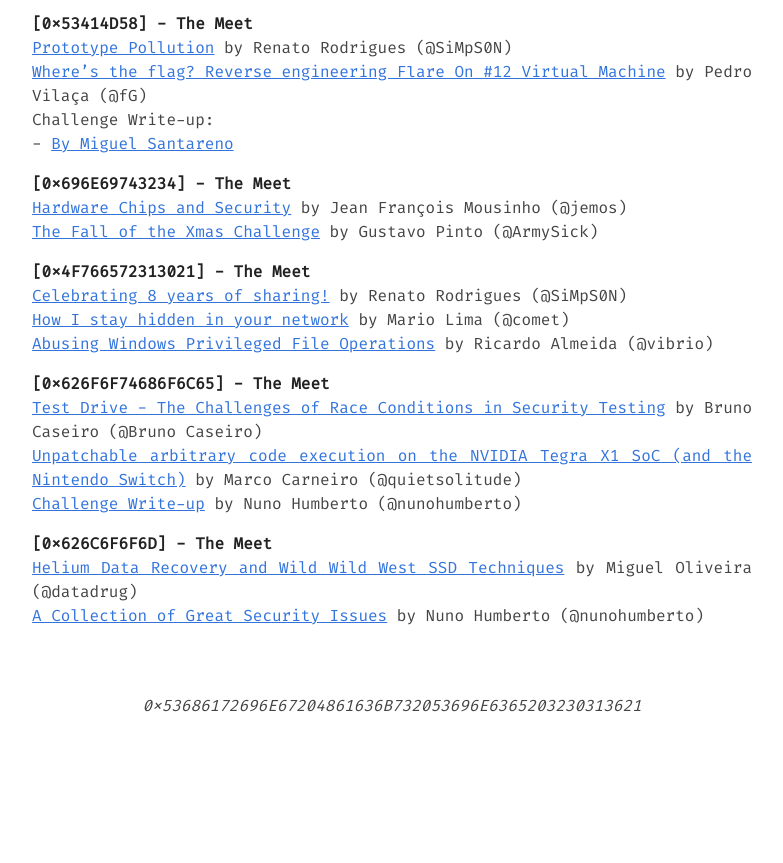
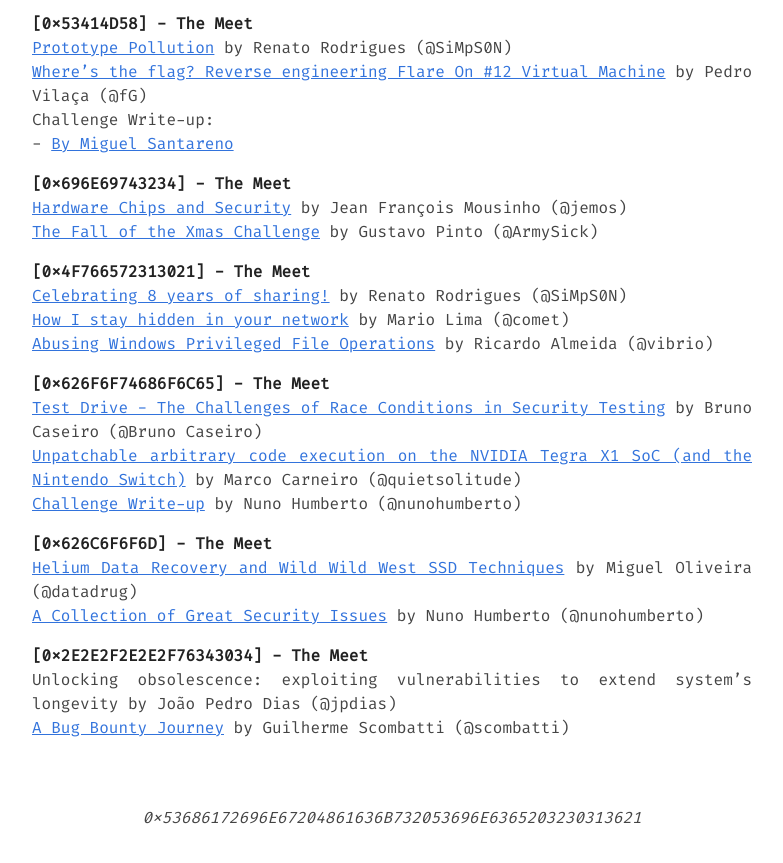
Before and after one commit to 0xOPOSEC/0xOPOSEC.github.io, a Jekyll site: the page built from talks.md, in a window 1280 px wide and 900 px high, scrolled down 7692 px. Shown: the top 863 px of the window, without its empty margins (248-1031 px from the left). Built offline with Jekyll 4.4.1, drawn with Linux system fonts in a browser that asks for light colours; before the commit the page ends 8480 px from its top, so only the background shows below that.

Commit message:
Update 0x2E2E2F2E2E2F76343034 The Meet Talks

```diff
--- a/talks.md
+++ b/talks.md
@@ -334,3 +334,7 @@ Challenge Write-up:
 **\[0x626C6F6F6D\] - The Meet**
 [Helium Data Recovery and Wild Wild West SSD Techniques](https://www.dropbox.com/scl/fi/9oscvn1y48feehjxbjrlv/Helium-Data-Recovery-and-Wild-Wild-West-SSD-Techniques-by-Miguel-Oliveira-datadrug.pdf?rlkey=phd8mtdb6l8fxg40g584pw936&st=jf8stidr&dl=1) by Miguel Oliveira (@datadrug)
 [A Collection of Great Security Issues](https://www.dropbox.com/scl/fi/fp5cgnj2wnoznrwd2x79q/A-Collection-of-Great-Security-Issues-by-Nuno-Humberto-nunohumberto.pdf?rlkey=4kcpw40xjthok1djupb0r1x7t&st=mzwlcl5p&dl=1) by Nuno Humberto (@nunohumberto)
+
+**\[0x2E2E2F2E2E2F76343034\] - The Meet**
+Unlocking obsolescence: exploiting vulnerabilities to extend system's longevity by João Pedro Dias (@jpdias)
+[A Bug Bounty Journey](https://www.dropbox.com/scl/fi/atz815sdv8kfse0ow3rw8/A-Bug-Bounty-Journey.pdf?rlkey=z15xwn1cju2ear1kubkii22vq&st=0n2de3xq&dl=1) by Guilherme Scombatti (@scombatti)
```
